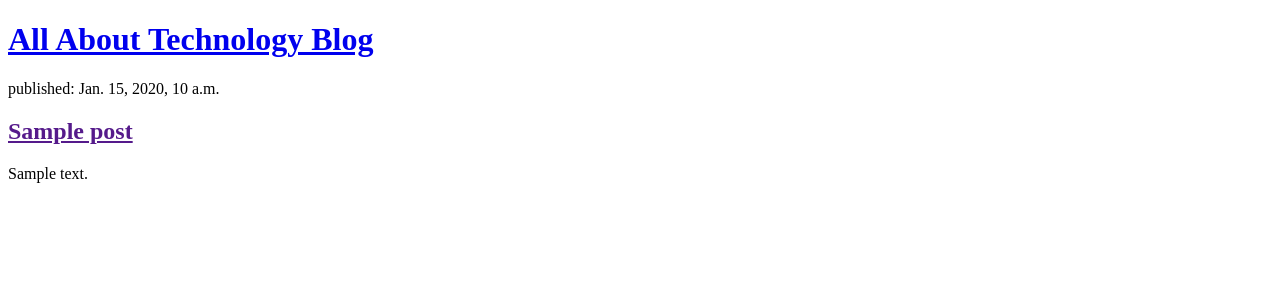
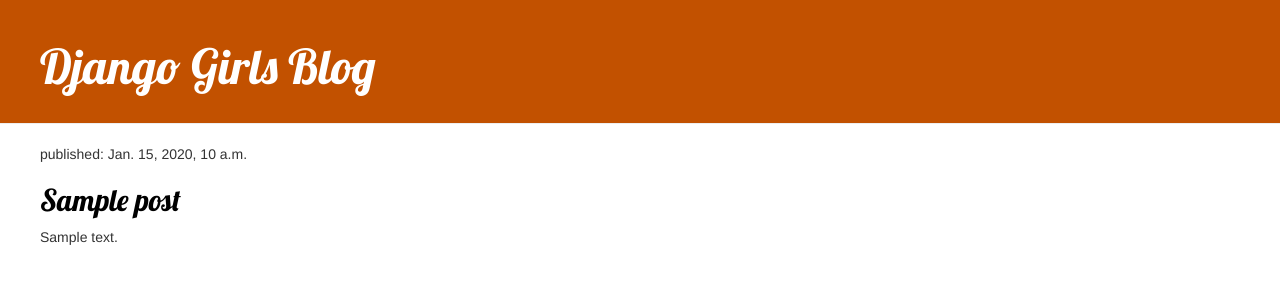
Before and after one commit to ifreitz/django-project, a Django app: page / in a window 1280 px wide. Shown: the top 300 px of the page. Run offline with Django 3.2, Linux system fonts and the light colour scheme; tables that the repository leaves empty hold one stand-in row (values such as "Sample post"); some libraries are stand-ins or nearby versions.

Commit message:
Added CSS

```diff
--- /dev/null
+++ b/blog/static/css/blog.css
@@ -0,0 +1,47 @@
+.page-header {
+    background-color: #C25100;
+    margin-top: 0;
+    padding: 20px 20px 20px 40px;
+}
+
+.page-header h1, .page-header h1 a, .page-header h1 a:visited, .page-header h1 a:active {
+    color: #ffffff;
+    font-size: 36pt;
+    text-decoration: none;
+}
+
+.content {
+    margin-left: 40px;
+}
+
+h1, h2, h3, h4 {
+    font-family: 'Lobster', cursive;
+}
+
+.date {
+    color: #828282;
+}
+
+.save {
+    float: right;
+}
+
+.post-form textarea, .post-form input {
+    width: 100%;
+}
+
+.top-menu, .top-menu:hover, .top-menu:visited {
+    color: #ffffff;
+    float: right;
+    font-size: 26pt;
+    margin-right: 20px;
+}
+
+.post {
+    margin-bottom: 70px;
+    margin-left: 40px;
+}
+
+.post h2 a, .post h2 a:visited {
+    color: #000000;
+}
--- a/blog/templates/blog/post_list.html
+++ b/blog/templates/blog/post_list.html
@@ -1,3 +1,4 @@
+{% load static %}
 <!DOCTYPE html>
 <html lang="en">
 
@@ -6,14 +7,18 @@
     <meta name="viewport" content="width=device-width, initial-scale=1.0">
     <meta http-equiv="X-UA-Compatible" content="ie=edge">
     <title>My Blog Home Page</title>
+    <link rel="stylesheet" href="//maxcdn.bootstrapcdn.com/bootstrap/3.2.0/css/bootstrap.min.css">
+    <link rel="stylesheet" href="//maxcdn.bootstrapcdn.com/bootstrap/3.2.0/css/bootstrap-theme.min.css">
+    <link href="//fonts.googleapis.com/css?family=Lobster&subset=latin,latin-ext" rel="stylesheet" type="text/css">
+    <link rel="stylesheet" href="{% static 'css/blog.css' %}">
 </head>
 
 <body>
-    <div>
-        <h1><a href="/">All About Technology Blog</a></h1>
+    <div class="page-header">
+        <h1><a href="/">Django Girls Blog</a></h1>
     </div>
     {% for post in posts %}
-    <div>
+    <div class="post">
         <p>published: {{ post.published_date }}</p>
         <h2><a href="">{{ post.title }}</a></h2>
         <p>{{ post.text|linebreaksbr }}</p>
```
